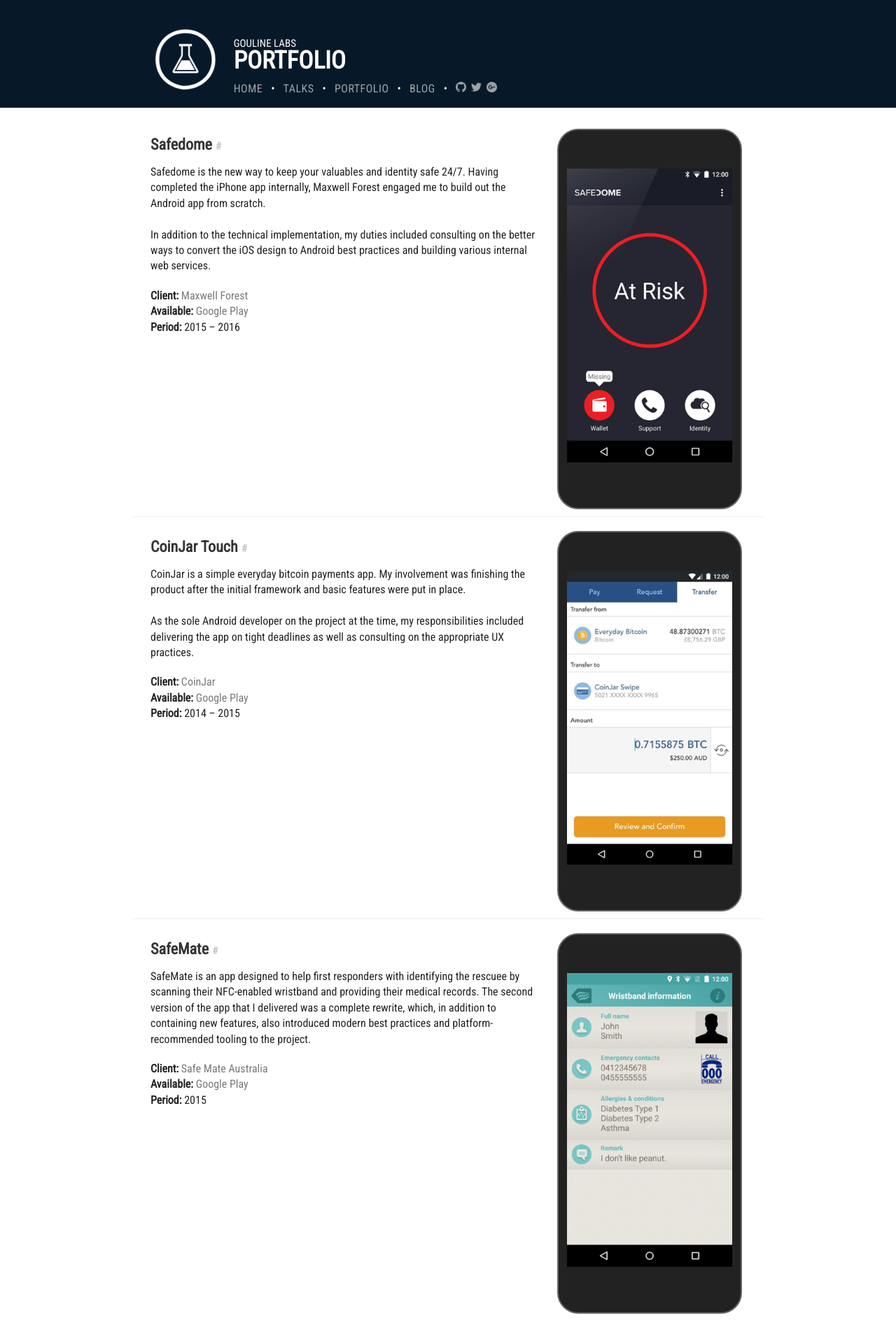
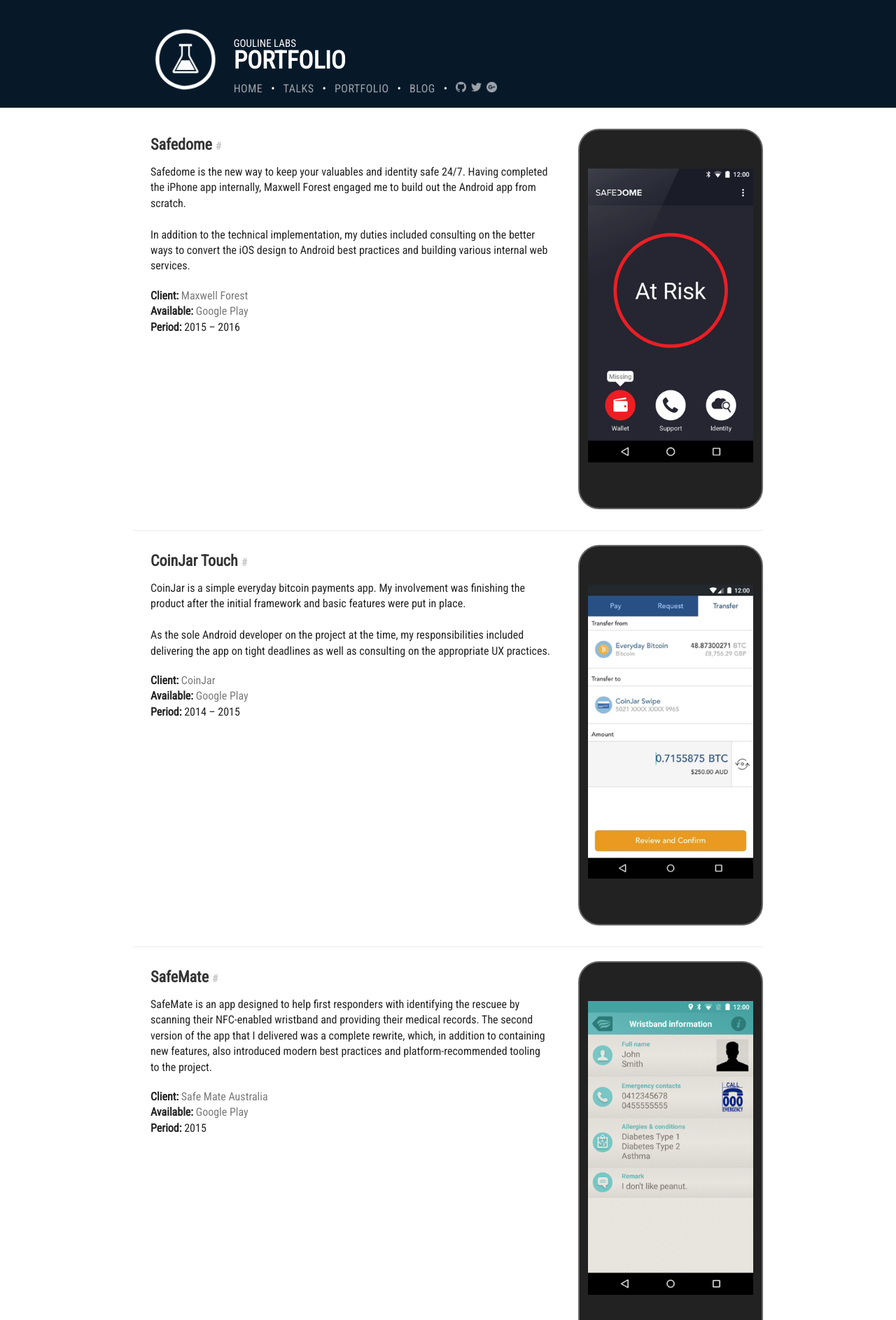
Before and after one commit to gouline/gouline.github.io, a Jekyll site: the page built from portfolio.html, in a window 1280 px wide. Shown: the top 1887 px of the page at 70% size. Built offline with Jekyll 4.4.1, drawn with Linux system fonts in a browser that asks for light colours.

Commit message:
Update basic.css

```diff
--- a/css/basic.css
+++ b/css/basic.css
@@ -202,7 +202,6 @@
 }
 
 img.section-thumbnail {
-  margin: 20px 30px 0 30px;
   padding: 55px 12px 65px 12px;
   width: 236px;
   height: 420px;
@@ -279,12 +278,6 @@
     font-size: 16px;
   }
 
-	.section-thumbnail {
-		float: none;
-		margin-left: 0;
-		padding-left: 40px;
-	}
-
   .section-content ul {
     margin-top: 30px;
   }
@@ -292,6 +285,11 @@
   .section-content ul li {
     margin-top: 8px;
     margin-bottom: 8px;
+  }
+
+  img.section-thumbnail {
+    float: none;
+    margin: 20px 0 20px 0;
   }
 }
 
@@ -357,12 +355,6 @@
     font-size: 16px;
   }
 
-	.section-thumbnail {
-		float: right;
-		margin: 20px 0 20px 40px;
-		padding-left: 20px;
-	}
-
   .section-content ul {
     margin-top: 20px;
   }
@@ -371,4 +363,9 @@
     margin-top: 0px;
     margin-bottom: 0px;
   }
+
+  img.section-thumbnail {
+    float: right;
+    margin: 20px 0 20px 40px;
   }
+}
```
Lines whose indentation alone changed are shown as unchanged.
